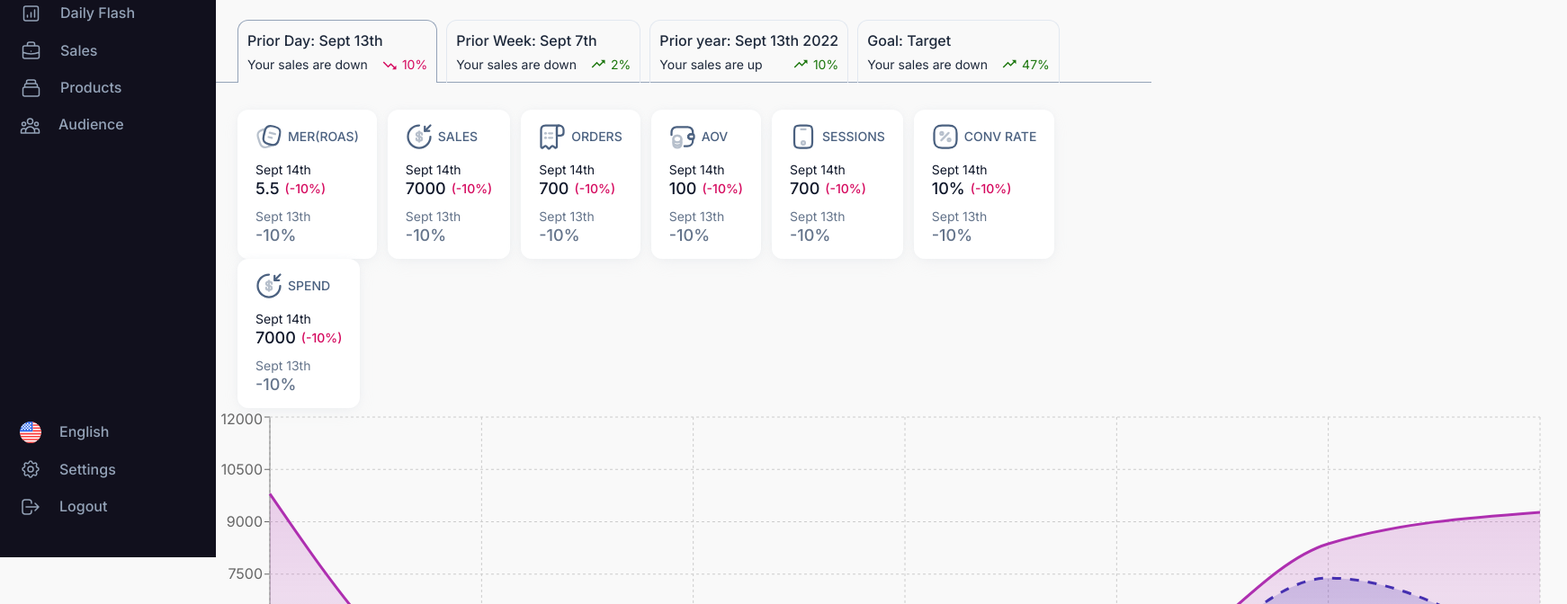
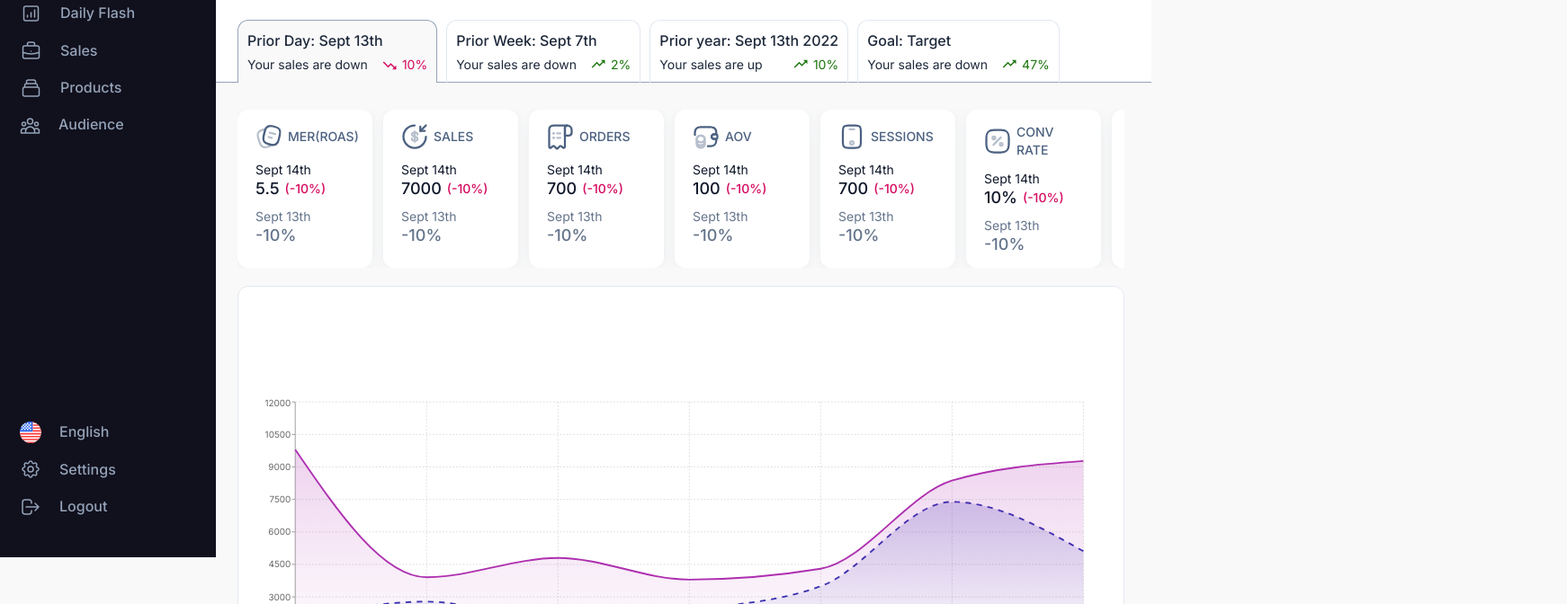
Before and after one commit to Rsuraj143/Push-analytics, a React (Create React App) app: page /dailyFlash in a window 1280 px wide. Shown: the part 180-852 px from the top of the page at 90% size, 1742 px wide, since content can reach past the window. Built offline with nearby package versions, Linux system fonts and the light colour scheme.

Commit message:
chart design

```diff
--- a/src/Components/tabs/Tabs.js
+++ b/src/Components/tabs/Tabs.js
@@ -29,7 +29,7 @@ const Tabs = () => {
     setToggleState(index);
   };
   return (
-    <div>
+    <div className="daily-flash-tab">
       <div className="main-heading">
         <h1>Daily Flash</h1>
       </div>
@@ -118,123 +118,12 @@ const Tabs = () => {
         </Nav>
       </div>
       <div className="tab-box">
-        <TabBox  />
-        {/* <TabBox data={data} />
-        <TabBox data={data} />
-        <TabBox data={data} />
-        <TabBox data={data} />
-        <TabBox data={data} />
-        <TabBox data={data} /> */}
-        {/* <div className="item">
-        <div className="heading1">
-          <img src={mer} alt="mer" />
-          <h4>MER(ROAS)</h4>
-        </div>
-        <div className="heading2">
-          <h4>Sept 14th</h4>
-        </div>
-        <div className="heading3">
-          <p>5.5</p><span>(-10%)</span>
-        </div>
-        <div className="heading2 heading4">
-          <h4>Sept 13th</h4>
-        </div>
-        <div className="heading5">
-          <h4>4.3</h4>
-        </div>
+       <div className="scroll-left">
+           <TabBox />
+       </div>
+
       </div>
-      <div className="item">
-        <div className="heading1">
-          <img src={mer} alt="mer" />
-          <h4>MER(ROAS)</h4>
-        </div>
-        <div className="heading2">
-          <h4>Sept 14th</h4>
-        </div>
-        <div className="heading3">
-          <p>5.5</p><span>(-10%)</span>
-        </div>
-        <div className="heading2 heading4">
-          <h4>Sept 13th</h4>
-        </div>
-        <div className="heading5">
-          <h4>4.3</h4>
-        </div>
-      </div>
-      <div className="item">
-        <div className="heading1">
-          <img src={mer} alt="mer" />
-          <h4>MER(ROAS)</h4>
-        </div>
-        <div className="heading2">
-          <h4>Sept 14th</h4>
-        </div>
-        <div className="heading3">
-          <p>5.5</p><span>(-10%)</span>
-        </div>
-        <div className="heading2 heading4">
-          <h4>Sept 13th</h4>
-        </div>
-        <div className="heading5">
-          <h4>4.3</h4>
-        </div>
-      </div>
-      <div className="item">
-        <div className="heading1">
-          <img src={mer} alt="mer" />
-          <h4>MER(ROAS)</h4>
-        </div>
-        <div className="heading2">
-          <h4>Sept 14th</h4>
-        </div>
-        <div className="heading3">
-          <p>5.5</p><span>(-10%)</span>
-        </div>
-        <div className="heading2 heading4">
-          <h4>Sept 13th</h4>
-        </div>
-        <div className="heading5">
-          <h4>4.3</h4>
-        </div>
-      </div>
-      <div className="item">
-        <div className="heading1">
-          <img src={mer} alt="mer" />
-          <h4>MER(ROAS)</h4>
-        </div>
-        <div className="heading2">
-          <h4>Sept 14th</h4>
-        </div>
-        <div className="heading3">
-          <p>5.5</p><span>(-10%)</span>
-        </div>
-        <div className="heading2 heading4">
-          <h4>Sept 13th</h4>
-        </div>
-        <div className="heading5">
-          <h4>4.3</h4>
-        </div>
-      </div>
-      <div className="item">
-        <div className="heading1">
-          <img src={mer} alt="mer" />
-          <h4>MER(ROAS)</h4>
-        </div>
-        <div className="heading2">
-          <h4>Sept 14th</h4>
-        </div>
-        <div className="heading3">
-          <p>5.5</p><span>(-10%)</span>
-        </div>
-        <div className="heading2 heading4">
-          <h4>Sept 13th</h4>
-        </div>
-        <div className="heading5">
-          <h4>4.3</h4>
-        </div>
-      </div> */}
-      </div>
-      <div>
+      <div className="chart-main">
         <Chart/>
       </div>
     </div>
--- a/src/Components/tabs/tabs.css
+++ b/src/Components/tabs/tabs.css
@@ -4,6 +4,7 @@ body{
 }
 .main-heading{
     padding: 40px 24px 30px;
+    background: #fff;
 }
 .main-heading h1{
     font-family: 'Inter', sans-serif;
@@ -11,6 +12,9 @@ body{
     font-weight: 600;
     font-size: 32px;
     line-height: 40px;
+}
+.tabs-main{
+    background: #fff;
 }
 .tabs-main .nav-tabs{
     border-bottom: 1px solid #94A3B8;
@@ -82,7 +86,12 @@ border-radius: 12px 12px 0px 0px !important;
 /* tab-box */
 .tab-box{
     margin-top: 30px;
-    padding-left: 24px;
+    padding: 0 30px 0 24px;
+}
+.tab-box .scroll-left > :first-child{
+    overflow-x: scroll;
+    width: 100%;
+    display: flex;
 }
 .tab-box .item{
     display: inline-block;
@@ -91,6 +100,7 @@ border-radius: 12px 12px 0px 0px !important;
     box-shadow: 0px 0px 8px -3px rgba(178, 191, 211, 0.25), 0px 6px 20px -3px rgba(209, 213, 220, 0.2);
     border-radius: 12px;
     margin-right: 12px;
+    min-width: 150px;
 }
 .tab-box .item .heading1{
     display: flex;
@@ -149,3 +159,18 @@ border-radius: 12px 12px 0px 0px !important;
     color: #64748B;
     margin-bottom: 0;
 }
+
+/* chart-main */
+.chart-main{
+    padding: 26px;
+    background: #FFFFFF;
+    border: 1px solid #E2E8F0;
+    border-radius: 12px;
+    margin: 20px 30px 0 24px;
+}
+.chart-main .recharts-wrapper{
+    width: 100% !important;
+}
+.chart-main .recharts-wrapper svg{
+    width: 100% !important;
+}
--- a/src/Pages/Setting.js
+++ b/src/Pages/Setting.js
@@ -1,7 +1,7 @@
 import React from 'react'
 import Header from '../Components/Header/Header'
+import Settingtab from '../Components/Setting/Settingtab'
 import SlideBar from '../Components/SlideBar/SlideBar'
-import Settingtab from '../Components/Setting/Settingtab'
 
 
 const Setting = () => {
```
